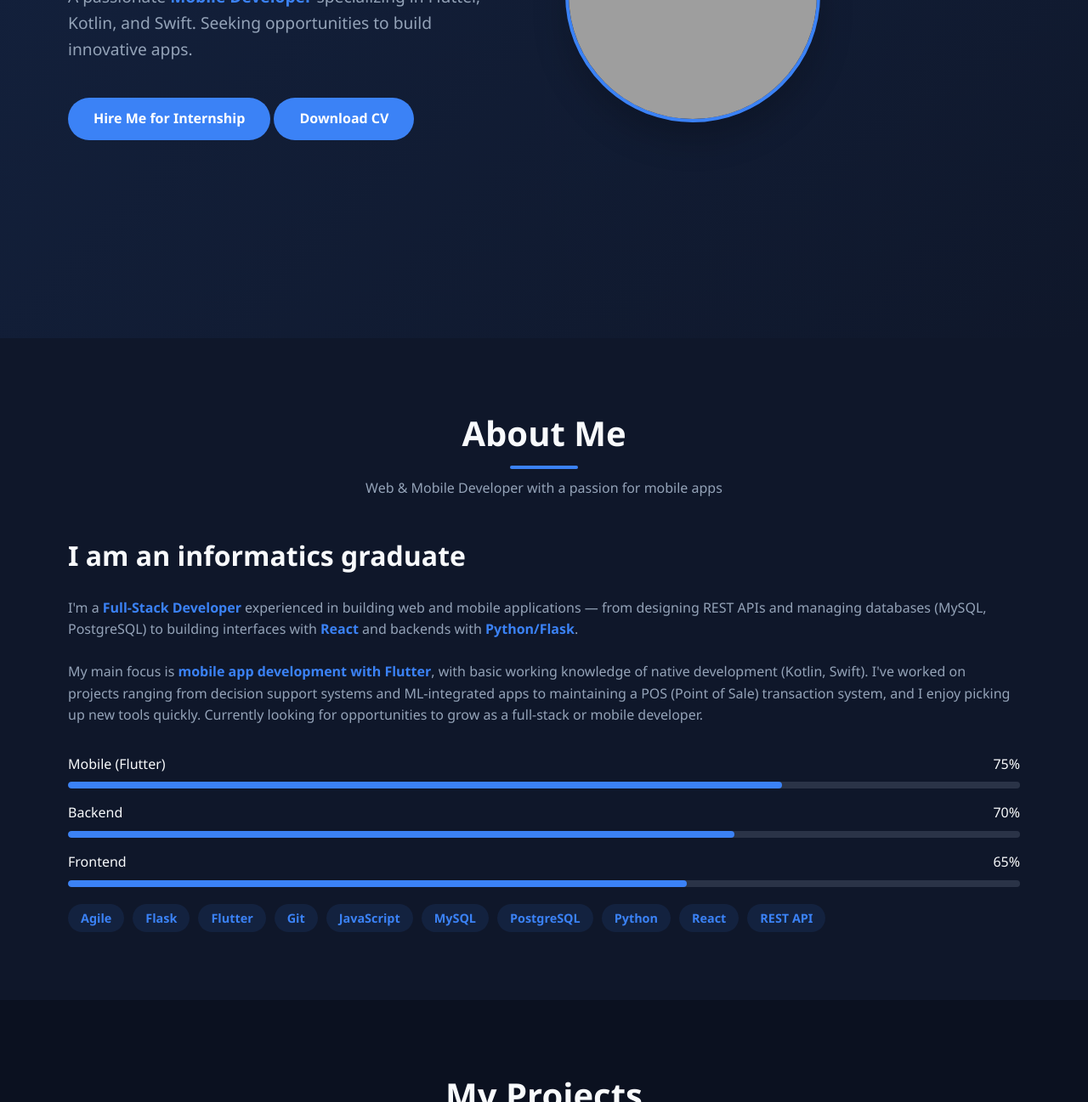
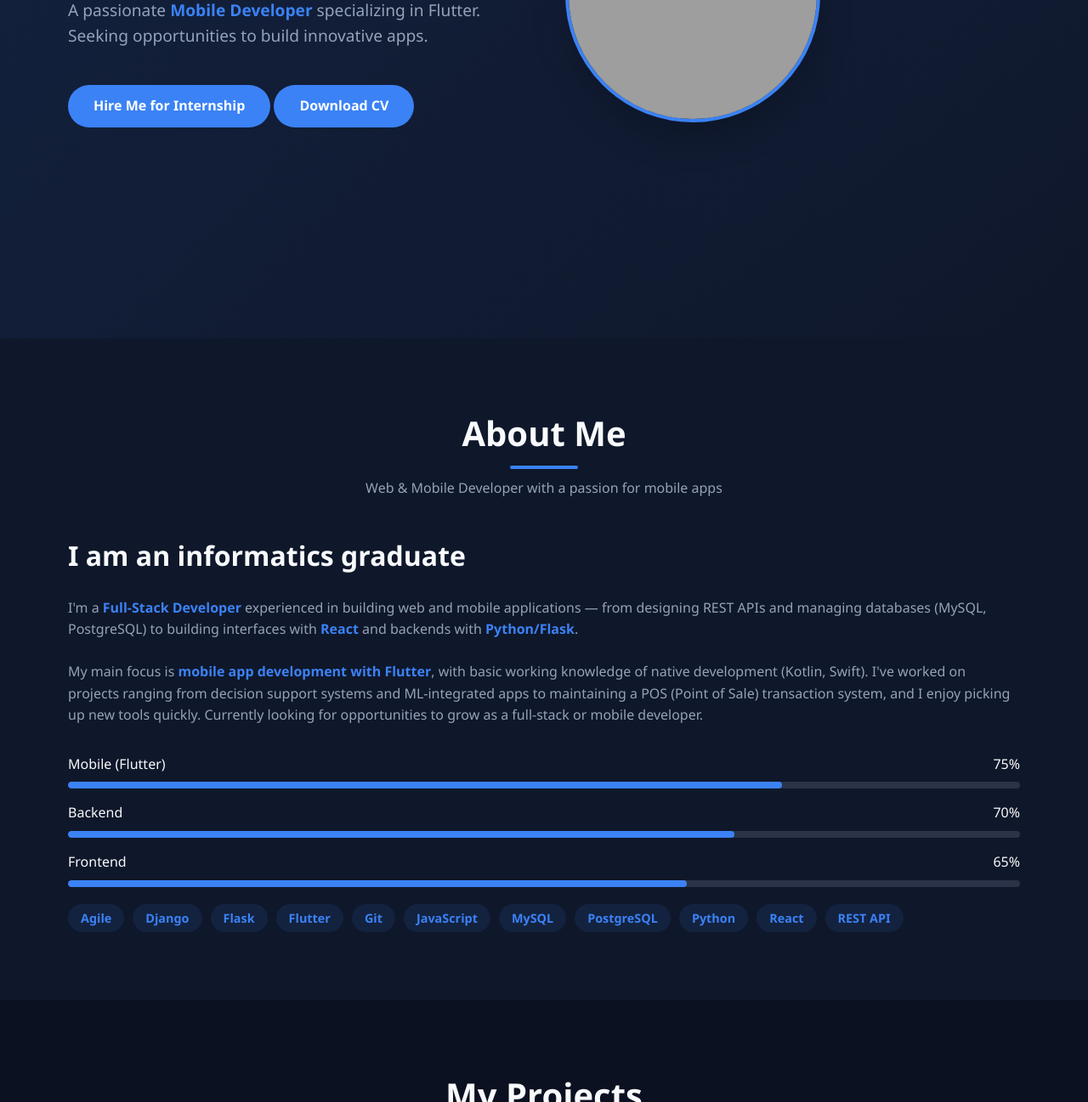
Before and after one commit to Dnayrr/my-portfolio, a plain HTML site: page index.html in a window 1280 px wide. Shown: the part 402-1699 px from the top of the page at 85% size. Drawn offline with Linux system fonts and the light colour scheme; grey boxes are pictures that could not be loaded.

Commit message:
index.html

```diff
--- a/index.html
+++ b/index.html
@@ -739,7 +739,7 @@
             <div class="hero-content">
                 <div class="hero-text">
                     <h1 class="hero-title">Hi, I'm <span class="hero-highlight">Rian Sukma Dermawan</span></h1>
-                    <p class="hero-subtitle">A passionate <span class="hero-highlight">Mobile Developer</span> specializing in Flutter, Kotlin, and Swift. Seeking opportunities to build innovative apps.</p>
+                    <p class="hero-subtitle">A passionate <span class="hero-highlight">Mobile Developer</span> specializing in Flutter. Seeking opportunities to build innovative apps.</p>
                     <a href="#contact" class="btn">Hire Me for Internship</a>
                     <a href="CV-RianSukma-JuniorFullstackDev.pdf" class="btn" download style="margin-top: 10px;">Download CV</a>
                 </div>
@@ -793,6 +793,7 @@
 
                     <div class="skill-tags">
                         <span class="skill-tag">Agile</span>
+                        <span class="skill-tag">Django</span>
                         <span class="skill-tag">Flask</span>
                         <span class="skill-tag">Flutter</span>
                         <span class="skill-tag">Git</span>
@@ -802,6 +803,7 @@
                         <span class="skill-tag">Python</span>
                         <span class="skill-tag">React</span>
                         <span class="skill-tag">REST API</span>
+
                     </div>
                 </div>
             </div>
```
